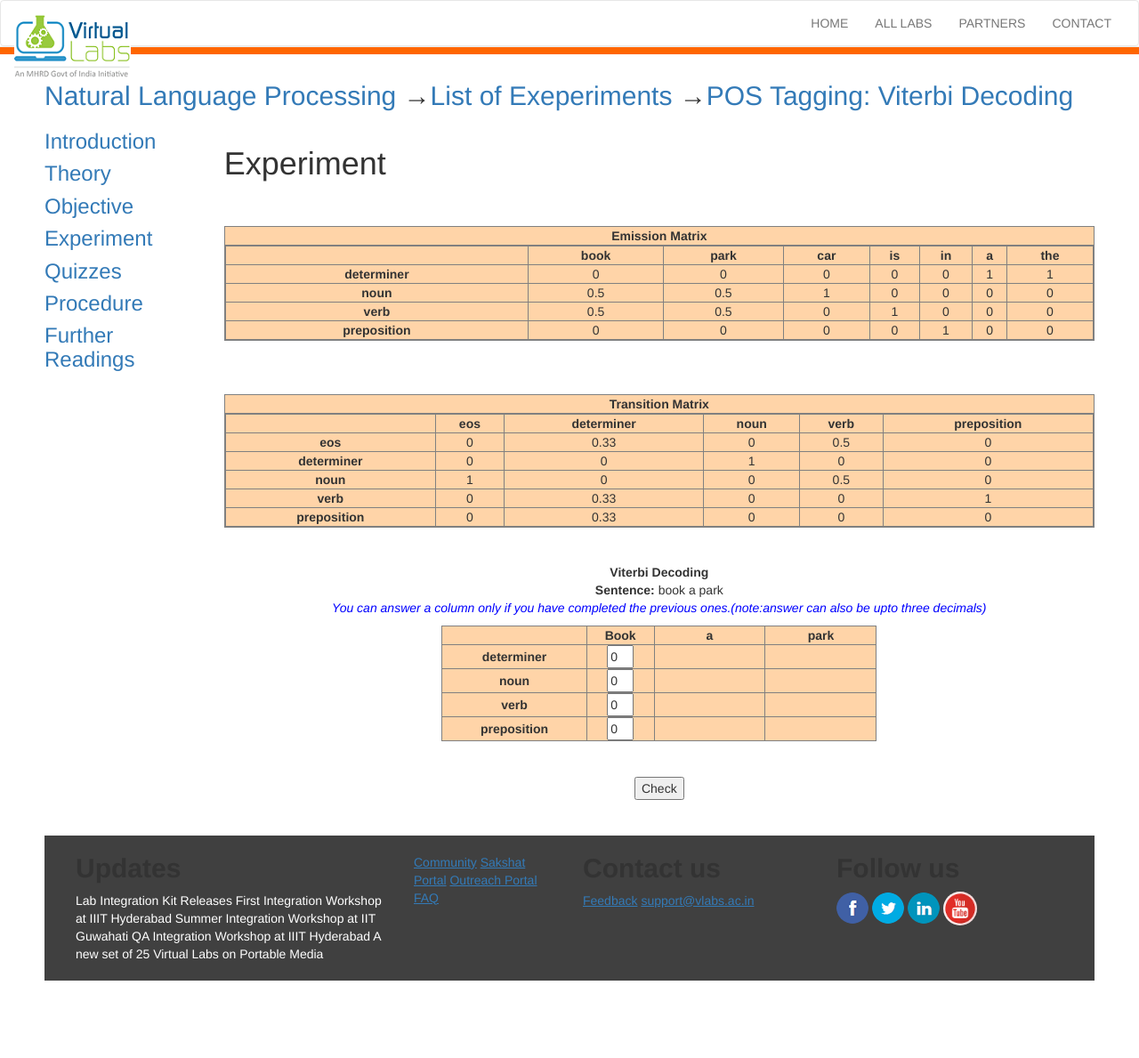
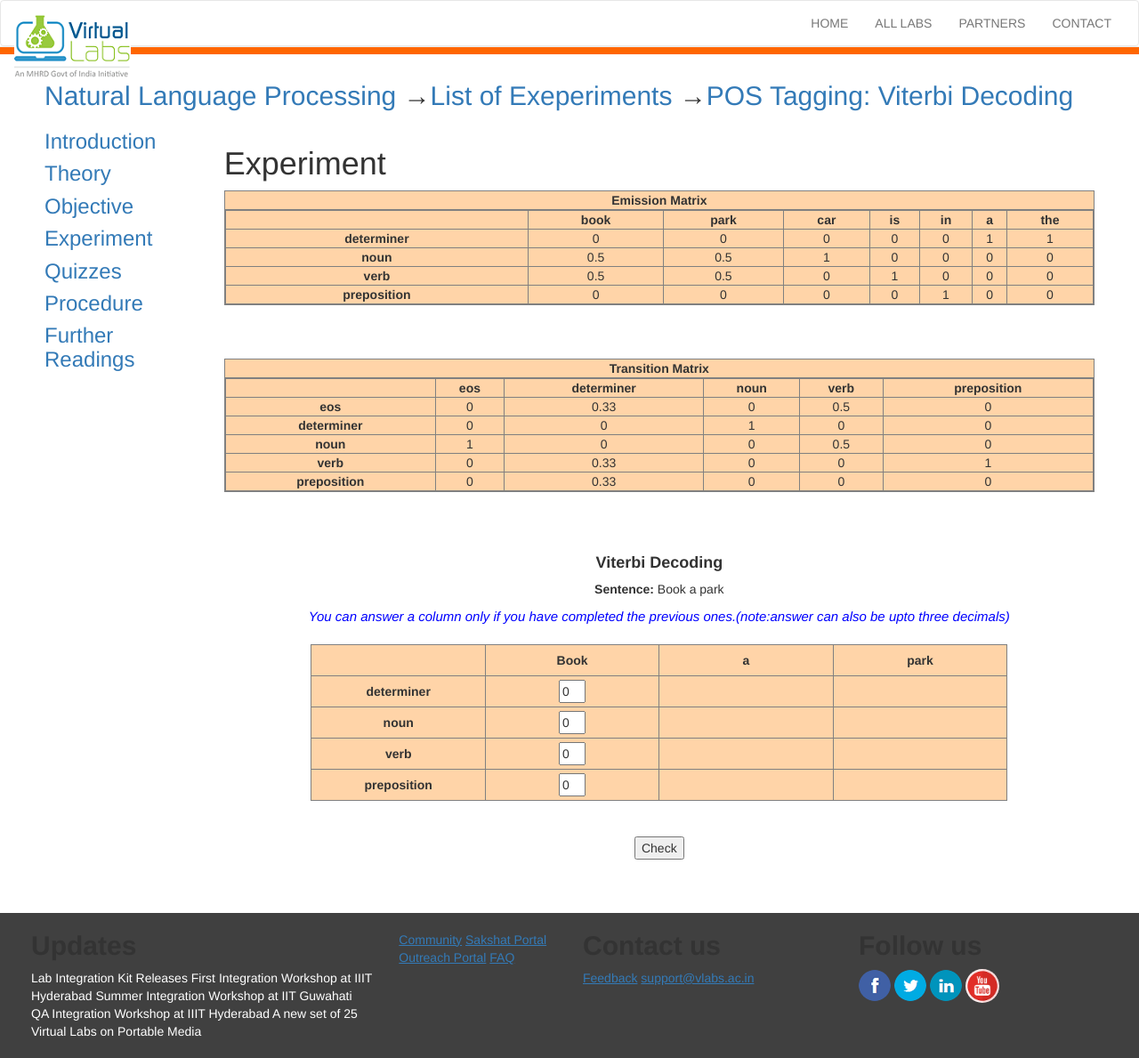
Before and after one commit to mushie101/Assignment4_Ass4, a Flask app: page /Experiment/ in a window 1280 px wide. Shown: the whole page at 89% size. Before the commit the page ends 1102 px from the top, so only its background shows below. Run offline with Flask 2, Linux system fonts and the light colour scheme; some libraries are stand-ins or nearby versions.

Commit message:
few changes in the experiment page

```diff
--- a/app/everything/templates/experiment.html
+++ b/app/everything/templates/experiment.html
@@ -1,18 +1,27 @@
 {% extends "temp.html" %}
 {% block content %}
 <h1 class="text-h2-lightblue">Experiment</h1>
+
+<!-- Removed Select Corpus button
 <div class="content" id="experiment-article-section-4-content">
 	<div id="viterbi_decoding">
 		<div id="experiment-article-section-4-content" class="content">
 			<div id="viterbi_decoding">
-					<br>
-						<div id="corpus" align="center"></div>
-						<br>
+				<table width="100%">
+					<tbody>
+						<tr>
+						<td align="center"><select name="option" onchange="getOption(this.value);"><option value="null_null">---Select Corpus---</option><option value="Book a car. Park the car. The book is in the car. The car is in a park._corpus1">Corpus A</option></select></td>
+						</tr>
+					</tbody>
+				</table> <br>
+				<div id="corpus" align="center"></div> <br>
 				<div id="fldiv" align="center"></div>
 			</div>
 		</div>
 	</div>
 </div>
+-->
+
 <div align="center" id="fldiv" style="display:hidden">
 
 <style type="text/css">
@@ -95,48 +104,176 @@
         <td></td><td align="center"><b>eos</b></td><td align="center"><b>determiner</b></td><td align="center"><b>noun</b></td><td align="center"><b>verb</b></td><td align="center"><b>preposition</b></td></tr><tr><td align="center"><b>eos</b></td><td align="center">0</td><td align="center">0.33</td><td align="center">0</td><td align="center">0.5</td><td align="center">0</td></tr><tr><td align="center"><b>determiner</b></td><td align="center">0</td><td align="center">0</td><td align="center">1</td><td align="center">0</td><td align="center">0</td></tr><tr><td align="center"><b>noun</b></td><td align="center">1</td><td align="center">0</td><td align="center">0</td><td align="center">0.5</td><td align="center">0</td></tr><tr><td align="center"><b>verb</b></td><td align="center">0</td><td align="center">0.33</td><td align="center">0</td><td align="center">0</td><td align="center">1</td></tr><tr><td align="center"><b>preposition</b></td><td align="center">0</td><td align="center">0.33</td><td align="center">0</td><td align="center">0</td><td align="center">0</td></tr></tbody></table>
 </td>
 </tr>
-</tbody></table>
-	<br><br>
-<b> Viterbi Decoding </b>
-<br>
-<b> Sentence: </b> book a park
-<p style="color:blue;font-style:oblique;">You can answer a column only if you have completed the previous ones.(note:answer can also be upto three decimals)</p>
-<!--<br><br><br><b>Viterbi Decoding</b><br><br><b>Sentence:</b> Book a park<p style="color:blue;font-style:oblique;">You can answer a column only if you have completed the previous ones.(note:answer can also be upto three decimals)</p><table align="center" style="background-color:#FFD4A8;" border="0" id="viterbiDecoding" width="50%">
+</tbody>
+</table>
+<br><br><br>
 
-
-
-<tbody><tr>
-<td></td><td align="center"><b>Book</b></td><td align="center"><b>a</b></td><td align="center"><b>park</b></td></tr><tr><td align="center"><b>determiner</b></td><td align="center">0</td><td align="center"> <font size="3" color="#008800"><b>0.165</b></font></td><td align="center">0</td></tr><tr><td align="center"><b>noun</b></td><td align="center">0</td><td align="center">0</td><td align="center"> <font size="3" color="#008800"><b>0.165</b></font></td></tr><tr><td align="center"><b>verb</b></td><td align="center"> <font size="3" color="#008800"><b>0.5</b></font></td><td align="center">0</td><td align="center">0</td></tr><tr><td align="center"><b>preposition</b></td><td align="center">0</td><td align="center">0</td><td align="center">0</td></tr>
-
-</tbody>POS tags for the words in the sentence are as following:<p style="color:green;font-style:italic;">Book is verb</p><br><p style="color:green;font-style:italic;">a is determiner</p><br><p style="color:green;font-style:italic;">park is noun</p><br></table><div id="buttons"></div><br><br><p style="color:#008000;font-size:30px" id="right_wrong"></p><br><br><div align="center" id="answer"></div>
-
-		</div>-->
-<table border="1" align="center" style="background-color:#FFD4A8;" border="0" id="viterbiDecoding" width="50%">
+<!-- User interactive area starts -->
+<link rel="stylesheet" href="{{ url_for('static', filename='css/custom.css') }}">
+<h4><strong> Viterbi Decoding </strong></h4>
+<p><strong>Sentence:</strong> Book a park </p>
+<i style="color:blue; font-size:15px;">You can answer a column only if you have completed the previous ones.(note:answer can also be upto three decimals)</i><br/><br/>
+<table border="1" align="center" style="background-color:#FFD4A8;" border="0" id="viterbiDecoding">
 	<tbody>
 		<tr>
 		<td></td>
-			<td align="center"><b>Book</b></td>
-			<td align="center"><b>a</b></td>
-			<td align="center"><b>park</b></td>
-		</tr>
-		<tr>
-			<td align="center"><b>determiner</b></td>
-			<td align="center"><input type="text" name="v0" id="v0" onclick="change();" style="width:30px" align="center" value="0"></td>
-			<td align="center">&nbsp;&nbsp;&nbsp;&nbsp;&nbsp;&nbsp;&nbsp;&nbsp;&nbsp;&nbsp;&nbsp;&nbsp;&nbsp;&nbsp;&nbsp;</td>
-			<td align="center">&nbsp;&nbsp;&nbsp;&nbsp;&nbsp;&nbsp;&nbsp;&nbsp;&nbsp;&nbsp;&nbsp;&nbsp;&nbsp;&nbsp;&nbsp;</td>
-		</tr>
-		<tr>
-			<td align="center"><b>noun</b></td><td align="center"><input type="text" name="v1" id="v1" onclick="change();" style="width:30px" align="center" value="0"></td><td align="center">&nbsp;&nbsp;&nbsp;&nbsp;&nbsp;&nbsp;&nbsp;&nbsp;&nbsp;&nbsp;&nbsp;&nbsp;&nbsp;&nbsp;&nbsp;</td>
-			<td align="center">&nbsp;&nbsp;&nbsp;&nbsp;&nbsp;&nbsp;&nbsp;&nbsp;&nbsp;&nbsp;&nbsp;&nbsp;&nbsp;&nbsp;&nbsp;</td></tr><tr><td align="center"><b>verb</b></td><td align="center"><input type="text" name="v2" id="v2" onclick="change();" style="width:30px" align="center" value="0"></td>
-			<td align="center">&nbsp;&nbsp;&nbsp;&nbsp;&nbsp;&nbsp;&nbsp;&nbsp;&nbsp;&nbsp;&nbsp;&nbsp;&nbsp;&nbsp;&nbsp;</td><td align="center">&nbsp;&nbsp;&nbsp;&nbsp;&nbsp;&nbsp;&nbsp;&nbsp;&nbsp;&nbsp;&nbsp;&nbsp;&nbsp;&nbsp;&nbsp;</td></tr><tr><td align="center"><b>preposition</b></td>
-			<td align="center"><input type="text" name="v3" id="v3" onclick="change();" style="width:30px" align="center" value="0"></td>
-			<td align="center">&nbsp;&nbsp;&nbsp;&nbsp;&nbsp;&nbsp;&nbsp;&nbsp;&nbsp;&nbsp;&nbsp;&nbsp;&nbsp;&nbsp;&nbsp;</td>
-			<td align="center">&nbsp;&nbsp;&nbsp;&nbsp;&nbsp;&nbsp;&nbsp;&nbsp;&nbsp;&nbsp;&nbsp;&nbsp;&nbsp;&nbsp;&nbsp;</td>
+		<td align="center"> <b>Book</b> </td>
+		<td align="center"> <b>a</b> </td>
+		<td align="center"> <b>park</b> </td>
+		</tr> <tr>
+		<td align="center"> <b>determiner</b> </td>
+		<td align="center" id="bv00"> <input type="text" name="v00" id="v00" style="width:30px" align="center" value="0"> </td>
+		<td align="center" id="bv10" style="display:none;"> <input type="text" name="v10" id="v10" style="width:30px" align="center" value="0"> </td>
+		<td align="center" id="bv20" style="display:none;"> <input type="text" name="v20" id="v20" style="width:30px" align="center" value="0"> </td>
+		<td align="center" id="sp10">&nbsp;&nbsp;&nbsp;&nbsp;&nbsp;&nbsp;&nbsp;&nbsp;&nbsp;&nbsp;&nbsp;&nbsp;&nbsp;&nbsp;&nbsp;&nbsp;&nbsp;&nbsp;&nbsp;</td>
+		<td align="center" id="sp20">&nbsp;&nbsp;&nbsp;&nbsp;&nbsp;&nbsp;&nbsp;&nbsp;&nbsp;&nbsp;&nbsp;&nbsp;&nbsp;&nbsp;&nbsp;&nbsp;&nbsp;&nbsp;&nbsp;</td>
+		</tr> <tr>
+		<td align="center"> <b>noun</b> </td>
+		<td align="center" id="bv01"> <input type="text" name="v01" id="v01" style="width:30px" align="center" value="0"> </td>
+		<td align="center" id="bv11" style="display:none;"> <input type="text" name="v11" id="v11" style="width:30px" align="center" value="0"> </td>
+		<td align="center" id="bv21" style="display:none;"> <input type="text" name="v21" id="v21" style="width:30px" align="center" value="0"> </td>
+		<td align="center" id="sp11">&nbsp;&nbsp;&nbsp;&nbsp;&nbsp;&nbsp;&nbsp;&nbsp;&nbsp;&nbsp;&nbsp;&nbsp;&nbsp;&nbsp;&nbsp;&nbsp;&nbsp;&nbsp;&nbsp;</td>
+		<td align="center" id="sp21">&nbsp;&nbsp;&nbsp;&nbsp;&nbsp;&nbsp;&nbsp;&nbsp;&nbsp;&nbsp;&nbsp;&nbsp;&nbsp;&nbsp;&nbsp;&nbsp;&nbsp;&nbsp;&nbsp;</td>
+		</tr> <tr>
+		<td align="center"> <b>verb</b> </td>
+		<td align="center" id="bv02"> <input type="text" name="v02" id="v02" style="width:30px" align="center" value="0"> </td>
+		<td align="center" id="bv12" style="display:none;"> <input type="text" name="v12" id="v12" style="width:30px" align="center" value="0"> </td>
+		<td align="center" id="bv22" style="display:none;"> <input type="text" name="v22" id="v22" style="width:30px" align="center" value="0"> </td>
+		<td align="center" id="sp12">&nbsp;&nbsp;&nbsp;&nbsp;&nbsp;&nbsp;&nbsp;&nbsp;&nbsp;&nbsp;&nbsp;&nbsp;&nbsp;&nbsp;&nbsp;&nbsp;&nbsp;&nbsp;&nbsp;</td>
+		<td align="center" id="sp22">&nbsp;&nbsp;&nbsp;&nbsp;&nbsp;&nbsp;&nbsp;&nbsp;&nbsp;&nbsp;&nbsp;&nbsp;&nbsp;&nbsp;&nbsp;&nbsp;&nbsp;&nbsp;&nbsp;</td>
+		</tr> <tr>
+		<td align="center"> <b>preposition</b> </td>
+		<td align="center" id="bv03"> <input type="text" name="v03" id="v03" style="width:30px" align="center" value="0"> </td>
+		<td align="center" id="bv13" style="display:none;"> <input type="text" name="v13" id="v13" style="width:30px" align="center" value="0"> </td>
+		<td align="center" id="bv23" style="display:none;"> <input type="text" name="v23" id="v23" style="width:30px" align="center" value="0"> </td>
+		<td align="center" id="sp13">&nbsp;&nbsp;&nbsp;&nbsp;&nbsp;&nbsp;&nbsp;&nbsp;&nbsp;&nbsp;&nbsp;&nbsp;&nbsp;&nbsp;&nbsp;&nbsp;&nbsp;&nbsp;&nbsp;</td>
+		<td align="center" id="sp23">&nbsp;&nbsp;&nbsp;&nbsp;&nbsp;&nbsp;&nbsp;&nbsp;&nbsp;&nbsp;&nbsp;&nbsp;&nbsp;&nbsp;&nbsp;&nbsp;&nbsp;&nbsp;&nbsp;</td>
 		</tr>
 	</tbody>
 </table>
 
-<br><br>
+<!-- Add onclick event here -->
+<!-- <button onclick="checkValue('corpus1','3','5','1','0');">Check</button> -->
+<div id="btns">
+<br/><br/><button id="chkbtn" onclick="checkVal('0')">Check</button>
+</div>
 
-<button onclick="checkValue('corpus1','3','5','1','0');">Check</button>
+<br>
+<div id="ansdiv"></div>
+
+<!-- ANSWER DIVS INVISIBLE BY DEFAULT. USED FOR FAST LOADING -->
+<div id="ans1" style="display:none;">
+<table border="1" id="table1" align="center" style="background-color:#FFD4A8;" border="0" width="50%">
+	<tbody>
+		<tr>
+		<td></td>
+		<td align="center"> <b>Book</b> </td>
+		<td align="center"> <b>a</b> </td>
+		<td align="center"> <b>park</b> </td>
+		</tr> <tr>
+		<td align="center"> <b>determiner</b> </td>
+		<td align="center"> 0 </td>
+		<td align="center">&nbsp;&nbsp;&nbsp;&nbsp;&nbsp;&nbsp;&nbsp;&nbsp;&nbsp;&nbsp;&nbsp;&nbsp;&nbsp;&nbsp;&nbsp;&nbsp;&nbsp;&nbsp;&nbsp;</td>
+		<td align="center">&nbsp;&nbsp;&nbsp;&nbsp;&nbsp;&nbsp;&nbsp;&nbsp;&nbsp;&nbsp;&nbsp;&nbsp;&nbsp;&nbsp;&nbsp;&nbsp;&nbsp;&nbsp;&nbsp;</td>
+		</tr> <tr>
+		<td align="center"> <b>noun</b> </td>
+		<td align="center"> 0 </td>
+		<td align="center">&nbsp;&nbsp;&nbsp;&nbsp;&nbsp;&nbsp;&nbsp;&nbsp;&nbsp;&nbsp;&nbsp;&nbsp;&nbsp;&nbsp;&nbsp;&nbsp;&nbsp;&nbsp;&nbsp;</td>
+		<td align="center">&nbsp;&nbsp;&nbsp;&nbsp;&nbsp;&nbsp;&nbsp;&nbsp;&nbsp;&nbsp;&nbsp;&nbsp;&nbsp;&nbsp;&nbsp;&nbsp;&nbsp;&nbsp;&nbsp;</td>
+		</tr> <tr>
+		<td align="center"> <b>verb</b> </td>
+		<td align="center"> 0.5 </td>
+		<td align="center">&nbsp;&nbsp;&nbsp;&nbsp;&nbsp;&nbsp;&nbsp;&nbsp;&nbsp;&nbsp;&nbsp;&nbsp;&nbsp;&nbsp;&nbsp;&nbsp;&nbsp;&nbsp;&nbsp;</td>
+		<td align="center">&nbsp;&nbsp;&nbsp;&nbsp;&nbsp;&nbsp;&nbsp;&nbsp;&nbsp;&nbsp;&nbsp;&nbsp;&nbsp;&nbsp;&nbsp;&nbsp;&nbsp;&nbsp;&nbsp;</td>
+		</tr> <tr>
+		<td align="center"> <b>preposition</b> </td>
+		<td align="center"> 0 </td>
+		<td align="center">&nbsp;&nbsp;&nbsp;&nbsp;&nbsp;&nbsp;&nbsp;&nbsp;&nbsp;&nbsp;&nbsp;&nbsp;&nbsp;&nbsp;&nbsp;&nbsp;&nbsp;&nbsp;&nbsp;</td>
+		<td align="center">&nbsp;&nbsp;&nbsp;&nbsp;&nbsp;&nbsp;&nbsp;&nbsp;&nbsp;&nbsp;&nbsp;&nbsp;&nbsp;&nbsp;&nbsp;&nbsp;&nbsp;&nbsp;&nbsp;</td>
+		</tr>
+	</tbody>
+</table>
+</div>
+
+<div id="ans2" style="display:none;">
+<br/><br/>
+<table border="1" id="table2" align="center" style="background-color:#FFD4A8;" border="0" width="50%">
+	<tbody>
+		<tr>
+		<td></td>
+		<td align="center"> <b>Book</b> </td>
+		<td align="center"> <b>a</b> </td>
+		<td align="center"> <b>park</b> </td>
+		</tr> <tr>
+		<td align="center"> <b>determiner</b> </td>
+		<td align="center"> 0 </td>
+		<td align="center"> 0.165 </td>
+		<td align="center">&nbsp;&nbsp;&nbsp;&nbsp;&nbsp;&nbsp;&nbsp;&nbsp;&nbsp;&nbsp;&nbsp;&nbsp;&nbsp;&nbsp;&nbsp;&nbsp;&nbsp;&nbsp;&nbsp;</td>
+		</tr> <tr>
+		<td align="center"> <b>noun</b> </td>
+		<td align="center"> 0 </td>
+		<td align="center"> 0 </td>
+		<td align="center">&nbsp;&nbsp;&nbsp;&nbsp;&nbsp;&nbsp;&nbsp;&nbsp;&nbsp;&nbsp;&nbsp;&nbsp;&nbsp;&nbsp;&nbsp;&nbsp;&nbsp;&nbsp;&nbsp;</td>
+		</tr> <tr>
+		<td align="center"> <b>verb</b> </td>
+		<td align="center"> 0.5 </td>
+		<td align="center"> 0 </td>
+		<td align="center">&nbsp;&nbsp;&nbsp;&nbsp;&nbsp;&nbsp;&nbsp;&nbsp;&nbsp;&nbsp;&nbsp;&nbsp;&nbsp;&nbsp;&nbsp;&nbsp;&nbsp;&nbsp;&nbsp;</td>
+		</tr> <tr>
+		<td align="center"> <b>preposition</b> </td>
+		<td align="center"> 0 </td>
+		<td align="center"> 0 </td>
+		<td align="center">&nbsp;&nbsp;&nbsp;&nbsp;&nbsp;&nbsp;&nbsp;&nbsp;&nbsp;&nbsp;&nbsp;&nbsp;&nbsp;&nbsp;&nbsp;&nbsp;&nbsp;&nbsp;&nbsp;</td>
+		</tr>
+	</tbody>
+</table>
+</div>
+
+<div id="ans3" style="display:none;">
+<br/><br/>
+<table border="1" id="table3" align="center" style="background-color:#FFD4A8;" border="0" width="50%">
+	<tbody>
+		<tr>
+		<td></td>
+		<td align="center"> <b>Book</b> </td>
+		<td align="center"> <b>a</b> </td>
+		<td align="center"> <b>park</b> </td>
+		</tr> <tr>
+		<td align="center"> <b>determiner</b> </td>
+		<td align="center"> 0 </td>
+		<td align="center"> 0.165 </td>
+		<td align="center"> 0 </td>
+		</tr> <tr>
+		<td align="center"> <b>noun</b> </td>
+		<td align="center"> 0 </td>
+		<td align="center"> 0 </td>
+		<td align="center"> 0.165 </td>
+		</tr> <tr>
+		<td align="center"> <b>verb</b> </td>
+		<td align="center"> 0.5 </td>
+		<td align="center"> 0 </td>
+		<td align="center"> 0 </td>
+		</tr> <tr>
+		<td align="center"> <b>preposition</b> </td>
+		<td align="center"> 0 </td>
+		<td align="center"> 0 </td>
+		<td align="center"> 0 </td>
+		</tr>
+	</tbody>
+</table>
+</div>
+<!-- END ANSWER DIVS -->
+
+
+</div>
+
+<!-- jQuery -->
+<script src="{{ url_for('static', filename='js/jquery.js') }}" ></script>
+
+<!-- Custom script -->
+<!-- <script src="{{ url_for('static', filename='js/experiment.js') }}" ></script> -->
+<script src="../static/js/experiment.js"></script>
+
+
+
 {% endblock content %}
```
Lines whose indentation alone changed are shown as unchanged.
